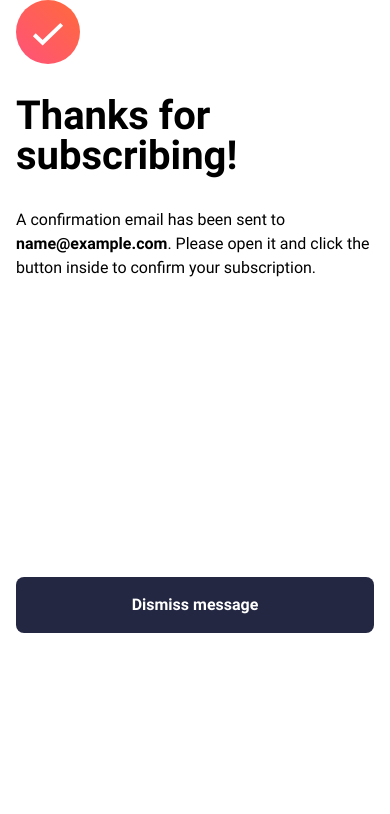
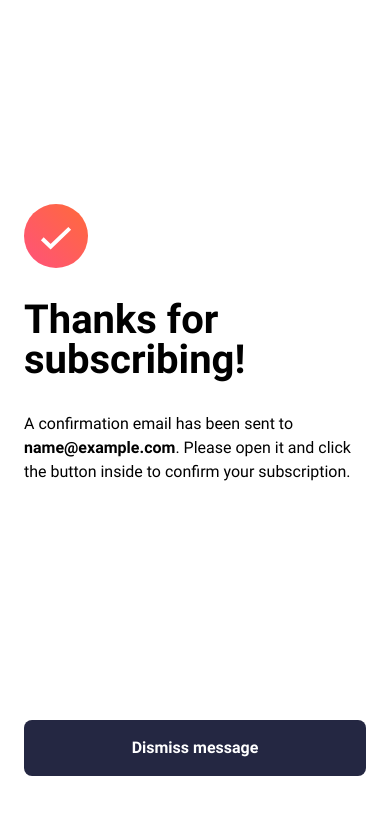
Before and after one commit to ashkir004/newsletter-signup-with-success-message, a plain HTML site: page index.html in a window 390 px wide. Both pictures are taken after typing "name@example.com" into the empty fields and a click on the button "Subscribe to monthly newsletter". Drawn offline with Linux system fonts and the light colour scheme.

Commit message:
fixed card position for mobile view

```diff
--- a/style.css
+++ b/style.css
@@ -226,10 +226,9 @@ input[type='email']:invalid:not(:placeholder-shown) + .label-text:after{
     justify-content: center;
     gap: var(--spacing-400);
     background-color: var(--white);
-    height: 75vh;
+    height: 92vh;
     margin-top: auto;
-    padding-inline: var(--spacing-200);
-    margin-block-end: var(--spacing-800);
+    padding-inline: var(--spacing-300);
 }
 
 .newsletter-success::before {
@@ -238,6 +237,7 @@ input[type='email']:invalid:not(:placeholder-shown) + .label-text:after{
     width: 4rem;
     height: 4rem;
     display: block;
+    margin-top: auto;
 }
 
 .btn-dismiss {
@@ -297,8 +297,6 @@ input[type='email']:invalid:not(:placeholder-shown) + .label-text:after{
         width: 31.5rem;
         border-radius: 2.25rem;
     }
-
-
 }
 
 
```
